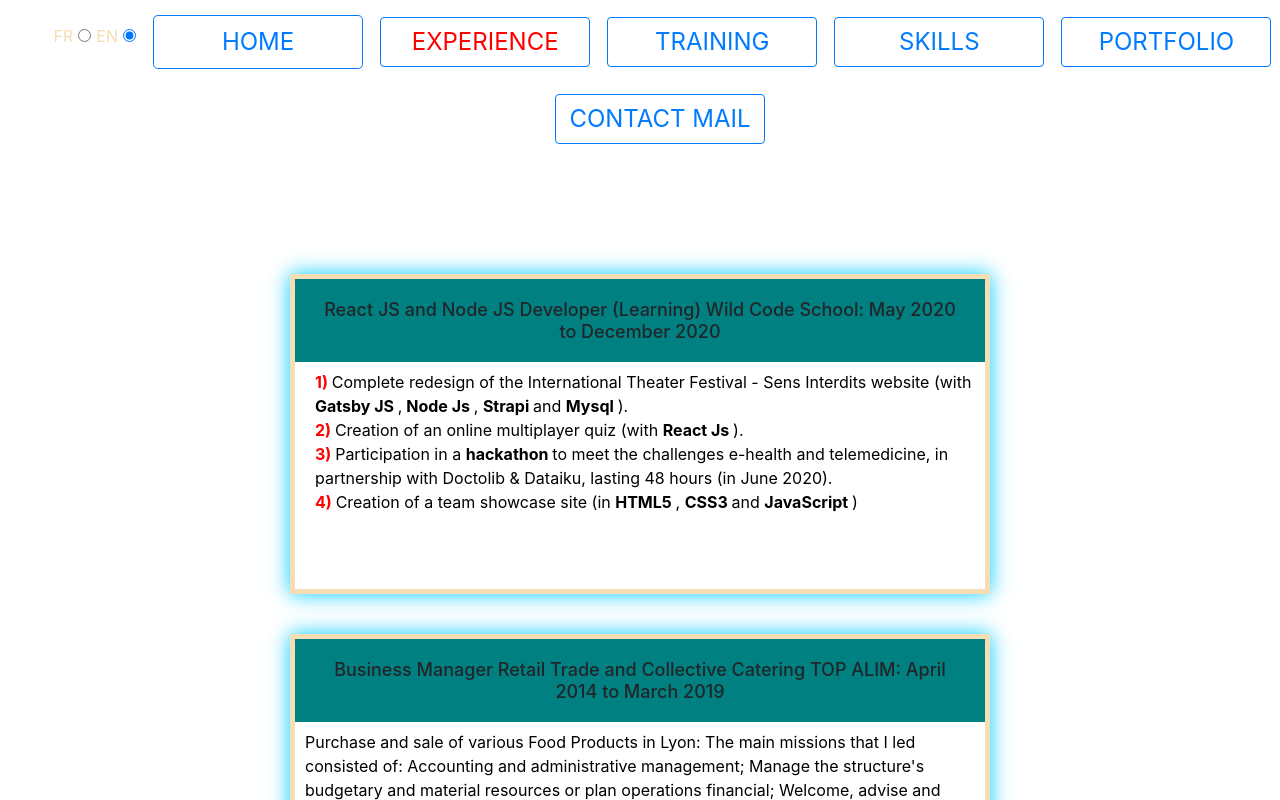
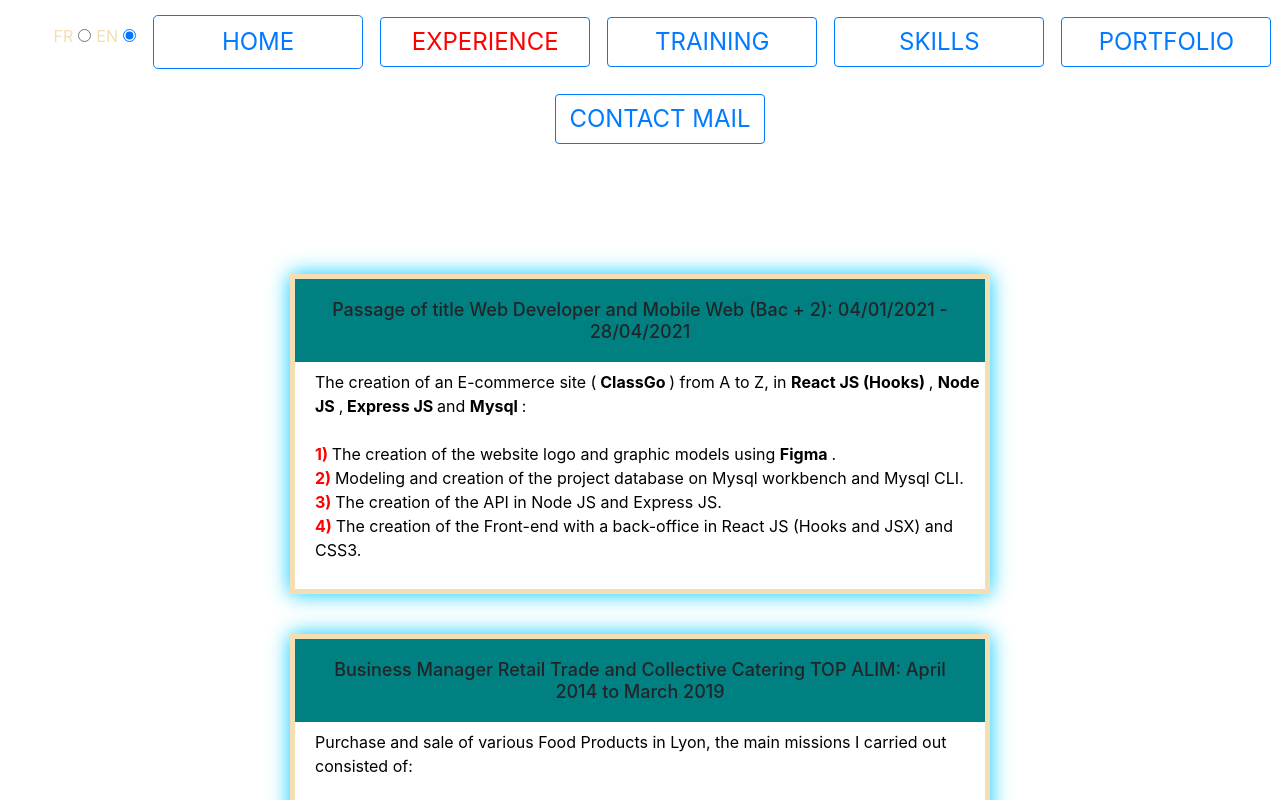
Before and after one commit to STAM0283/curriculum-vitea, a React (Create React App) app: page /experience in a window 1280 px wide. Both pictures are taken after a click on the radio button "EN". Shown: the top 800 px of the page. Built offline with nearby package versions, Linux system fonts and the light colour scheme; the HTML template or start-up script is replaced by a standard one.

Commit message:
Change systme multi language

```diff
--- a/src/components/Experience.jsx
+++ b/src/components/Experience.jsx
@@ -7,8 +7,8 @@ const Experience = (props) => {
   return (
     <div className="experience">
       <div className="experience1" style={{ transition: "all 1s ease-out" }}>
-        <h2>{language === "fr" ? data.experience3Fr : data.experience1En}</h2>
-        <p>{language === "fr" ? data.paragraph3Fr : data.paragraph1En}</p>
+        <h2>{language === "fr" ? data.experience3Fr : data.experience3En}</h2>
+        <p>{language === "fr" ? data.paragraph3Fr : data.paragraph3En}</p>
 
       </div>
       <div className="experience2" style={{ transition: "all 1s ease-out" }}>
@@ -17,8 +17,8 @@ const Experience = (props) => {
 
       </div>
       <div className="experience3" style={{ transition: "all 1s ease-out" }}>
-        <h2>{language === "fr" ? data.experience1Fr : data.experience3En}</h2>
-        <p>{language === "fr" ? data.paragraph1Fr : data.paragraph3En}</p>
+        <h2>{language === "fr" ? data.experience1Fr : data.experience1En}</h2>
+        <p>{language === "fr" ? data.paragraph1Fr : data.paragraph1En}</p>
 
       </div>
       <div className="experience4" style={{ transition: "all 1s ease-out" }}>
--- a/src/translate/dataTranslate.js
+++ b/src/translate/dataTranslate.js
@@ -6,7 +6,7 @@ const dataFr = {
     experience4Fr : "Réceptionniste-équipier polyvalent, SARL EVE : Mai 2009 à Juin 2012",
     experience1En : "React JS and Node JS Developer (Learning) Wild Code School: May 2020 to December 2020",
     experience2En : "Business Manager Retail Trade and Collective Catering TOP ALIM: April 2014 to March 2019",
-    experience3En : "Retail Auto-Entrepreneur Manager: June 2012 to November 2014",
+    experience3En : "Passage of title Web Developer and Mobile Web (Bac + 2): 04/01/2021 - 28/04/2021",
     experience4En : "Versatile receptionist-team member, SARL EVE: May 2009 to June 2012",
     paragraph1Fr  : <p> <strong style={{color: 'red'}}>1)</strong> Refonte complète du site web du Festival international de théâtre - Sens Interdits ( avec <strong>Gatsby JS</strong>,
      <strong>Node Js</strong>, <strong>Strapi</strong> et <strong>Mysql</strong>).<br/>
@@ -38,8 +38,21 @@ const dataFr = {
         e-health and telemedicine, in partnership with Doctolib & Dataiku, lasting 48 hours (in June 2020). <br/>
         <strong style = {{color: 'red'}}> 4) </strong> Creation of a team showcase site (in <strong> HTML5 </strong>, <strong> CSS3 </strong> and <strong > JavaScript </strong>)
         </p>,
-    paragraph2En  : "Purchase and sale of various Food Products in Lyon: The main missions that I led consisted of: Accounting and administrative management; Manage the structure's budgetary and material resources or plan operations financial; Welcome, advise and collect customers; Order the goods to put on sale; Ensure the replenishment of stocks.",
-    paragraph3En  : "Sale of various food products, prepare the goods and pack them in checkouts, ensure the management of its stocks and their replenishment. In case of crowds, we have to organize ourselves to serve all customers as quickly as possible.",
-    paragraph4En  : "Laundry, laundry, linen rental, cleaning, dry cleaning and dry cleaning, and the main tasks were: - Welcome clients; - Information; - Switchboard; - Product registration; - Collection; - Organization of the workplace; - Daily Accounting;",
+    paragraph2En  : <p> Purchase and sale of various Food Products in Lyon, the main missions I carried out consisted of: <br/> <br/>
+    <strong style = {{color: 'red'}}> 1) </strong> Accounting and administrative management; <br/>
+    <strong style = {{color: 'red'}}> 2) </strong> Manage the budgetary and material resources of the structure or plan financial operations; <br/>
+    <strong style = {{color: 'red'}}> 3) </strong> Welcome, advise and collect customers; Order the merchandise to put on sale; <br/>
+    <strong style = {{color: 'red'}}> 4) </strong> Ensure stock replenishment. </p>,
+    paragraph3En  : <p> The creation of an E-commerce site (<strong> ClassGo </strong>) from A to Z, in <strong> React JS (Hooks) </strong>, <strong> Node JS </strong> ,
+    <strong> Express JS </strong> and <strong> Mysql </strong>: <br/> <br/>
+   <strong style = {{color: 'red'}}> 1) </strong> The creation of the website logo and graphic models using <strong> Figma </strong>. <br/>
+   <strong style = {{color: 'red'}}> 2) </strong> Modeling and creation of the project database on Mysql workbench and Mysql CLI. <br/>
+   <strong style = {{color: 'red'}}> 3) </strong> The creation of the API in Node JS and Express JS. <br/>
+   <strong style = {{color: 'red'}}> 4) </strong> The creation of the Front-end with a back-office in React JS (Hooks and JSX) and CSS3. </p>,
+    paragraph4En  : <p> Laundry, laundry, linen rental, cleaning, dry cleaning and dry cleaning, and the main missions were: <br/> <br/>
+    <strong style = {{color: 'red'}}> 1) </strong> Welcome and inform Customers; <br/>
+    <strong style = {{color: 'red'}}> 2) </strong> Telephone switchboard, and product registration; <br/>
+    <strong style = {{color: 'red'}}> 3) </strong> Collection and organization of the workplace <br/>
+    <strong style = {{color: 'red'}}> 4) </strong> Daily accounting </p>,
 }
  export default dataFr;
```
